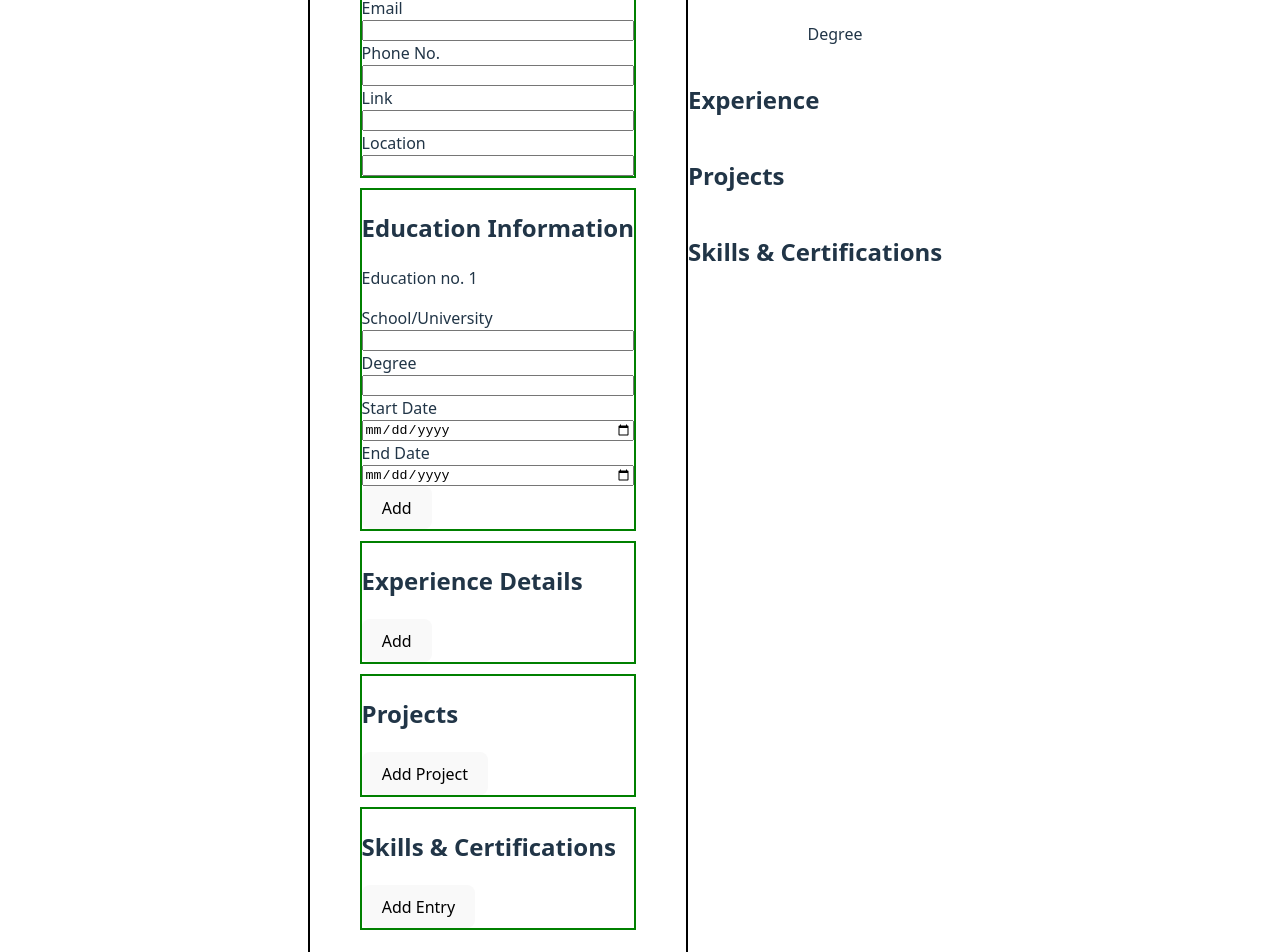
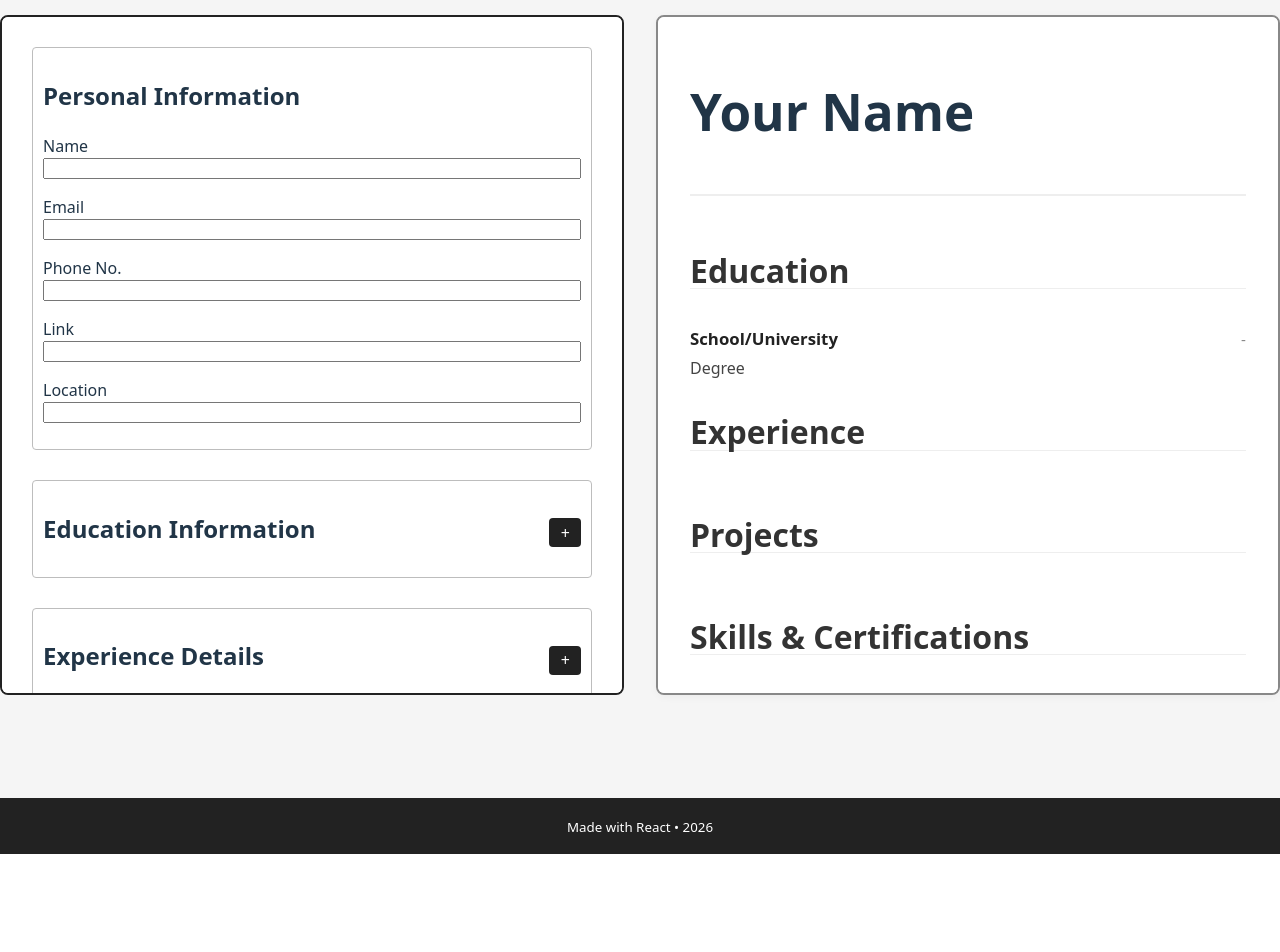
Before and after one commit to Pichaku123/odin-cv-react, a React (Vite) app: page / in a window 1280 px wide. Shown: the part 191-1143 px from the top of the page. After the commit the page ends 1045 px from the top, so only its background shows below. Built offline with nearby package versions, Linux system fonts and the light colour scheme.

Commit message:
Polishing mostly done

```diff
--- a/src/App.css
+++ b/src/App.css
@@ -1,28 +1,114 @@
 #root {
     margin: 0 auto;
-  padding: 2rem;
+    padding: 0;
+    min-height: 100vh;
+    background: #f5f5f5;
+    width: 100vw;
+    box-sizing: border-box;
   }
 
-section{
+  section {
     display: flex;
+    gap: 2rem;
+    justify-content: center;
+    align-items: stretch; /* changed from flex-start */
+    padding: 1px 0;
+    width: 100%;
+    box-sizing: border-box;
+    height: 100vh;
   }
 
-.cv-form{
-    border: 2px solid black;
-    padding: 20px 50px;
-    overflow-y: auto;
+  .cv-form,
+  .form-preview-container {
+    margin-top: 3rem;
+    flex: 1 1 400px;
+    min-width: 320px;
+    max-width: 700px;
+    border-radius: 8px;
+    background: #fff;
+    padding: 20px 30px;
+    box-sizing: border-box;
+    height: 85vh;
+    display: flex;
+    flex-direction: column;
+    overflow: auto;
 }
 
-.entry{
+  .cv-form {
+    border: 2px solid #222;
+  }
+
+  .form-preview-container {
+    border: 2px solid #888;
+    text-align: left;
+  }
+
+  .form-preview-container > section{
+    gap: 5px;
+  }
+
+  .entry {
     display: flex;
     flex-direction: column;
+    margin-bottom: 1rem;
   }
 
-.form-section{
-    border: 2px solid green;
-    margin: 10px 0px;
+  .form-section {
+    border: 1px solid #bdbdbd;
+    margin: 10px 0px 20px 0px;
+    padding: 10px;
+    border-radius: 4px;
   }
 
-#add{
-    border: 2px solid black;
+  button {
+    margin-top: 0.5rem;
+    background: #222;
+    color: #fff;
+    border: none;
+    border-radius: 4px;
+    padding: 0.5em 1em;
+    cursor: pointer;
   }
+
+  button:hover {
+    background: #444;
+  }
+
+  .cv-header {
+    border-bottom: 1px solid #ccc;
+    margin-bottom: 1rem;
+    padding-bottom: 0.5rem;
+  }
+
+
+  .item-header {
+    display: flex;
+    justify-content: space-between;
+    align-items: center;
+  }
+
+  .contact-info span {
+    margin-right: 0.5em;
+    font-size: 0.95em;
+    color: #555;
+  }
+
+  /* FOR MOBILE */
+  @media (max-width: 800px) {
+    section {
+      flex-direction: column;
+      gap: 1rem;
+      align-items: stretch;
+      padding: 1rem 0.5rem;
+      height: auto;
+    }
+    .cv-form,
+    .form-preview-container {
+      max-width: 100%;
+      min-width: 0;
+      width: 100%;
+      margin: 0 auto;
+      height: auto;
+      overflow: visible;
+    }
+  }
--- a/src/App.jsx
+++ b/src/App.jsx
@@ -1,6 +1,8 @@
 import "./App.css";
 import CVForm from "./components/Editor/CVForm";
 import FormPreview from "./components/Preview/FormPreview";
+import Header from "./components/Header";
+import Footer from "./components/Footer";
 import { useState } from "react";
 
 function App() {
@@ -11,13 +13,16 @@ function App() {
         projects: [],
         skillsCerts: [],
     });
-    console.log(cvData);
 
     return (
-        <section>
-            <CVForm cvData={cvData} setCvData={setCvData} />
-            <FormPreview cvData={cvData} />
-        </section>
+        <>
+            <Header />
+            <section>
+                <CVForm cvData={cvData} setCvData={setCvData} />
+                <FormPreview cvData={cvData} />
+            </section>
+            <Footer />
+        </>
     );
 }
 
--- a/src/components/Editor/EduExpSection.jsx
+++ b/src/components/Editor/EduExpSection.jsx
@@ -2,6 +2,8 @@ import EduExp from "./EduExp";
 import { useState } from "react";
 
 export default function EduExpSection({ cvData, setCvData }) {
+    const [expanded, setExpanded] = useState(false);
+
     const eduClickHandler = () => {
         setCvData((prev) => ({
             ...prev,
@@ -11,7 +13,28 @@ export default function EduExpSection({ cvData, setCvData }) {
 
     return (
         <div className="edu-exp form-section">
+            <div
+                style={{
+                    display: "flex",
+                    justifyContent: "space-between",
+                    alignItems: "center",
+                }}
+            >
                 <h2>Education Information</h2>
+                <button
+                    type="button"
+                    style={{
+                        fontSize: "1em",
+                        padding: "0.2em 0.7em",
+                        marginLeft: "1em",
+                    }}
+                    onClick={() => setExpanded((e) => !e)}
+                >
+                    {expanded ? "−" : "+"}
+                </button>
+            </div>
+            {expanded && (
+                <>
                     {cvData.education.map((eduItem, id) => (
                         <div key={eduItem.id || id}>
                             <p>Education no. {id + 1}</p>
@@ -26,6 +49,8 @@ export default function EduExpSection({ cvData, setCvData }) {
                     <button id="edu-exp-add" onClick={eduClickHandler}>
                         Add
                     </button>
+                </>
+            )}
         </div>
     );
 }
--- a/src/components/Editor/PracExpSection.jsx
+++ b/src/components/Editor/PracExpSection.jsx
@@ -2,6 +2,8 @@ import { useState } from "react";
 import PracExp from "./PracExp";
 
 export default function PracExpSection({ cvData, setCvData }) {
+    const [expanded, setExpanded] = useState(false);
+
     const pracClickHandler = () => {
         setCvData((prev) => ({
             ...prev,
@@ -11,7 +13,28 @@ export default function PracExpSection({ cvData, setCvData }) {
 
     return (
         <div className="prac-exp form-section">
+            <div
+                style={{
+                    display: "flex",
+                    justifyContent: "space-between",
+                    alignItems: "center",
+                }}
+            >
                 <h2>Experience Details</h2>
+                <button
+                    type="button"
+                    style={{
+                        fontSize: "1em",
+                        padding: "0.2em 0.7em",
+                        marginLeft: "1em",
+                    }}
+                    onClick={() => setExpanded((e) => !e)}
+                >
+                    {expanded ? "−" : "+"}
+                </button>
+            </div>
+            {expanded && (
+                <>
                     {cvData.practical.map((pracItem, id) => (
                         <div key={pracItem.id || id}>
                             <p>Experience No. {id + 1}</p>
@@ -26,6 +49,8 @@ export default function PracExpSection({ cvData, setCvData }) {
                     <button id="prac-exp-add" onClick={pracClickHandler}>
                         Add
                     </button>
+                </>
+            )}
         </div>
     );
 }
--- a/src/components/Editor/ProjectSection.jsx
+++ b/src/components/Editor/ProjectSection.jsx
@@ -1,6 +1,9 @@
+import { useState } from "react";
 import Project from "./Project";
 
 export default function ProjectSection({ cvData, setCvData }) {
+    const [expanded, setExpanded] = useState(false);
+
     const addProject = () => {
         setCvData((prev) => ({
             ...prev,
@@ -10,7 +13,28 @@ export default function ProjectSection({ cvData, setCvData }) {
 
     return (
         <div className="project-section form-section">
+            <div
+                style={{
+                    display: "flex",
+                    justifyContent: "space-between",
+                    alignItems: "center",
+                }}
+            >
                 <h2>Projects</h2>
+                <button
+                    type="button"
+                    style={{
+                        fontSize: "1em",
+                        padding: "0.2em 0.7em",
+                        marginLeft: "1em",
+                    }}
+                    onClick={() => setExpanded((e) => !e)}
+                >
+                    {expanded ? "−" : "+"}
+                </button>
+            </div>
+            {expanded && (
+                <>
                     {cvData.projects.map((proj, id) => (
                         <div key={proj.id || id}>
                             <p>Project {id + 1}</p>
@@ -23,6 +47,8 @@ export default function ProjectSection({ cvData, setCvData }) {
                         </div>
                     ))}
                     <button onClick={addProject}>Add Project</button>
+                </>
+            )}
         </div>
     );
 }
--- a/src/components/Editor/SkillsCertsSection.jsx
+++ b/src/components/Editor/SkillsCertsSection.jsx
@@ -1,6 +1,9 @@
+import { useState } from "react";
 import SkillsCerts from "./SkillsCerts";
 
 export default function SkillsCertsSection({ cvData, setCvData }) {
+    const [expanded, setExpanded] = useState(false);
+
     const addEntry = () => {
         setCvData((prev) => ({
             ...prev,
@@ -10,7 +13,28 @@ export default function SkillsCertsSection({ cvData, setCvData }) {
 
     return (
         <div className="skills-certs-section form-section">
+            <div
+                style={{
+                    display: "flex",
+                    justifyContent: "space-between",
+                    alignItems: "center",
+                }}
+            >
                 <h2>Skills & Certifications</h2>
+                <button
+                    type="button"
+                    style={{
+                        fontSize: "1em",
+                        padding: "0.2em 0.7em",
+                        marginLeft: "1em",
+                    }}
+                    onClick={() => setExpanded((e) => !e)}
+                >
+                    {expanded ? "−" : "+"}
+                </button>
+            </div>
+            {expanded && (
+                <>
                     {cvData.skillsCerts.map((entry, id) => (
                         <div key={entry.id || id}>
                             <p>Entry {id + 1}</p>
@@ -23,6 +47,8 @@ export default function SkillsCertsSection({ cvData, setCvData }) {
                         </div>
                     ))}
                     <button onClick={addEntry}>Add Entry</button>
+                </>
+            )}
         </div>
     );
 }
--- /dev/null
+++ b/src/components/Footer.jsx
@@ -0,0 +1,15 @@
+export default function Footer() {
+    return (
+        <footer
+            style={{
+                padding: "1rem",
+                background: "#222",
+                color: "#fff",
+                textAlign: "center",
+                marginTop: "2rem",
+            }}
+        >
+            <small>Made with React • {new Date().getFullYear()}</small>
+        </footer>
+    );
+}
--- /dev/null
+++ b/src/components/Header.jsx
@@ -0,0 +1,14 @@
+export default function Header() {
+    return (
+        <header
+            style={{
+                padding: "1rem",
+                background: "#222",
+                color: "#fff",
+                textAlign: "center",
+            }}
+        >
+            <h1>CV Builder</h1>
+        </header>
+    );
+}
--- a/src/components/Preview/FormPreview.css
+++ b/src/components/Preview/FormPreview.css
@@ -0,0 +1,77 @@
+.form-preview-container {
+    border: 2px solid #888;
+    border-radius: 8px;
+    background: #fff;
+    padding: 24px 32px;
+    box-sizing: border-box;
+    text-align: left;
+    box-shadow: 0 2px 8px rgba(0,0,0,0.04);
+  }
+
+  .cv-header {
+    border-bottom: 2px solid #eee;
+    margin-bottom: 1.5rem;
+    padding-bottom: 0.75rem;
+  }
+
+  .cv-header h2 {
+    margin: 0 0 0.5rem 0;
+    font-size: 2rem;
+    font-weight: 700;
+    color: #222;
+  }
+
+  .contact-info {
+    font-size: 1rem;
+    color: #555;
+  }
+
+  .cv-section {
+    flex-direction: column;
+  }
+
+  .cv-section h1 {
+    font-size: 2rem;
+    color: #333;
+    border-bottom: 1px solid #eee;
+  }
+
+  .cv-item {
+    border-bottom: 1px dashed #e0e0e0;
+  }
+
+  .cv-item:last-child {
+    border-bottom: none;
+  }
+
+  .item-header {
+    display: flex;
+    justify-content: space-between;
+    align-items: baseline;
+    margin-bottom: 0.3rem;
+  }
+
+  .item-header h3 {
+    margin: 0;
+    font-size: 1.05rem;
+    font-weight: 600;
+    color: #222;
+  }
+
+  .dates, .project-link {
+    font-size: 0.95em;
+    color: #888;
+    margin-left: 0.5em;
+  }
+
+  .cv-item p {
+    margin: 0.2em 0 0 0;
+    color: #444;
+    font-size: 1em;
+  }
+
+  @media (max-width: 800px) {
+    .form-preview-container {
+      padding: 16px 6vw;
+    }
+  }
--- a/src/components/Preview/FormPreview.jsx
+++ b/src/components/Preview/FormPreview.jsx
@@ -1,23 +1,24 @@
-import "./FormPreview.css"
+import "./FormPreview.css";
 
 export default function FormPreview({ cvData }) {
     const { generalInfo, education, practical, projects, skillsCerts } = cvData;
 
     return (
-        <>
         <div className="form-preview-container">
             <header className="cv-header">
-                    <h2>{generalInfo.name || "Your Name"}</h2>
+                <h1>{generalInfo.name || "Your Name"}</h1>
                 <div className="contact-info">
                     {generalInfo.email && <span>{generalInfo.email}</span>}
                     {generalInfo.phone && <span> • {generalInfo.phone}</span>}
                     {generalInfo.link && <span> • {generalInfo.link}</span>}
-                        {generalInfo.location && <span> • {generalInfo.location}</span>}
+                    {generalInfo.location && (
+                        <span> • {generalInfo.location}</span>
+                    )}
                 </div>
             </header>
 
             <section className="cv-section">
-                    <h2>Education</h2>
+                <h1>Education</h1>
                 {education.map((edu, index) => (
                     <div key={index} className="cv-item">
                         <div className="item-header">
@@ -32,7 +33,7 @@ export default function FormPreview({ cvData }) {
             </section>
 
             <section className="cv-section">
-                    <h2>Experience</h2>
+                <h1>Experience</h1>
                 {practical.map((prac, index) => (
                     <div key={index} className="cv-item">
                         <div className="item-header">
@@ -47,12 +48,17 @@ export default function FormPreview({ cvData }) {
             </section>
 
             <section className="cv-section">
-                    <h2>Projects</h2>
-                    {projects && projects.map((proj, index) => (
+                <h1>Projects</h1>
+                {projects &&
+                    projects.map((proj, index) => (
                         <div key={index} className="cv-item">
                             <div className="item-header">
                                 <h3>{proj.title || "Project Title"}</h3>
-                                {proj.link && <span className="project-link">({proj.link})</span>}
+                                {proj.link && (
+                                    <span className="project-link">
+                                        ({proj.link})
+                                    </span>
+                                )}
                             </div>
                             <p>{proj.description || "Description"}</p>
                         </div>
@@ -60,17 +66,28 @@ export default function FormPreview({ cvData }) {
             </section>
 
             <section className="cv-section">
-                    <h2>Skills & Certifications</h2>
-                    {skillsCerts && skillsCerts.map((entry, index) => (
+                <h1>Skills & Certifications</h1>
+                {skillsCerts &&
+                    skillsCerts.map((entry, index) => (
                         <div key={index} className="cv-item">
-                            <p><strong>Skills:</strong> {entry.skills || "-"}</p>
-                            <p><strong>Certification:</strong> {entry.certification || "-"}</p>
-                            <p><strong>Technology:</strong> {entry.technology || "-"}</p>
-                            <p><strong>Languages:</strong> {entry.languages || "-"}</p>
+                            <p>
+                                <strong>Skills:</strong> {entry.skills || "-"}
+                            </p>
+                            <p>
+                                <strong>Certification:</strong>{" "}
+                                {entry.certification || "-"}
+                            </p>
+                            <p>
+                                <strong>Technology:</strong>{" "}
+                                {entry.technology || "-"}
+                            </p>
+                            <p>
+                                <strong>Languages:</strong>{" "}
+                                {entry.languages || "-"}
+                            </p>
                         </div>
                     ))}
             </section>
         </div>
-        </>
     );
 }
```
Lines whose indentation alone changed are shown as unchanged.
